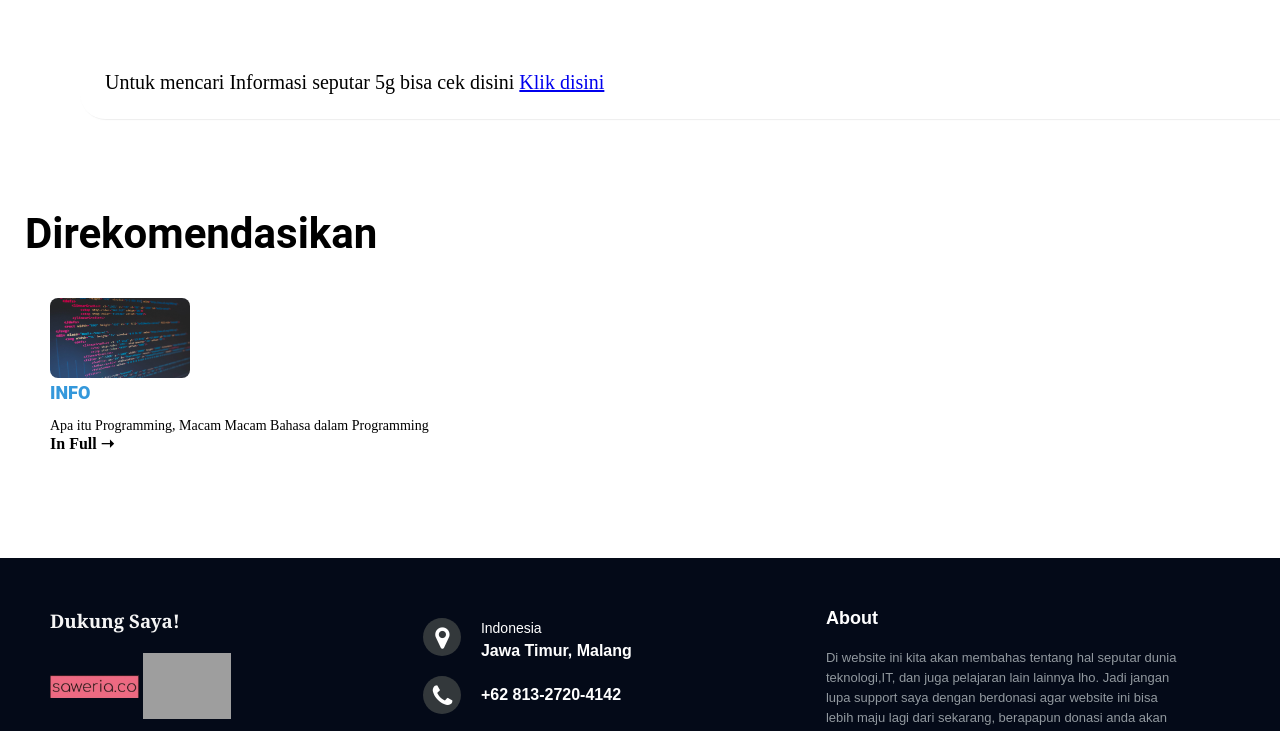
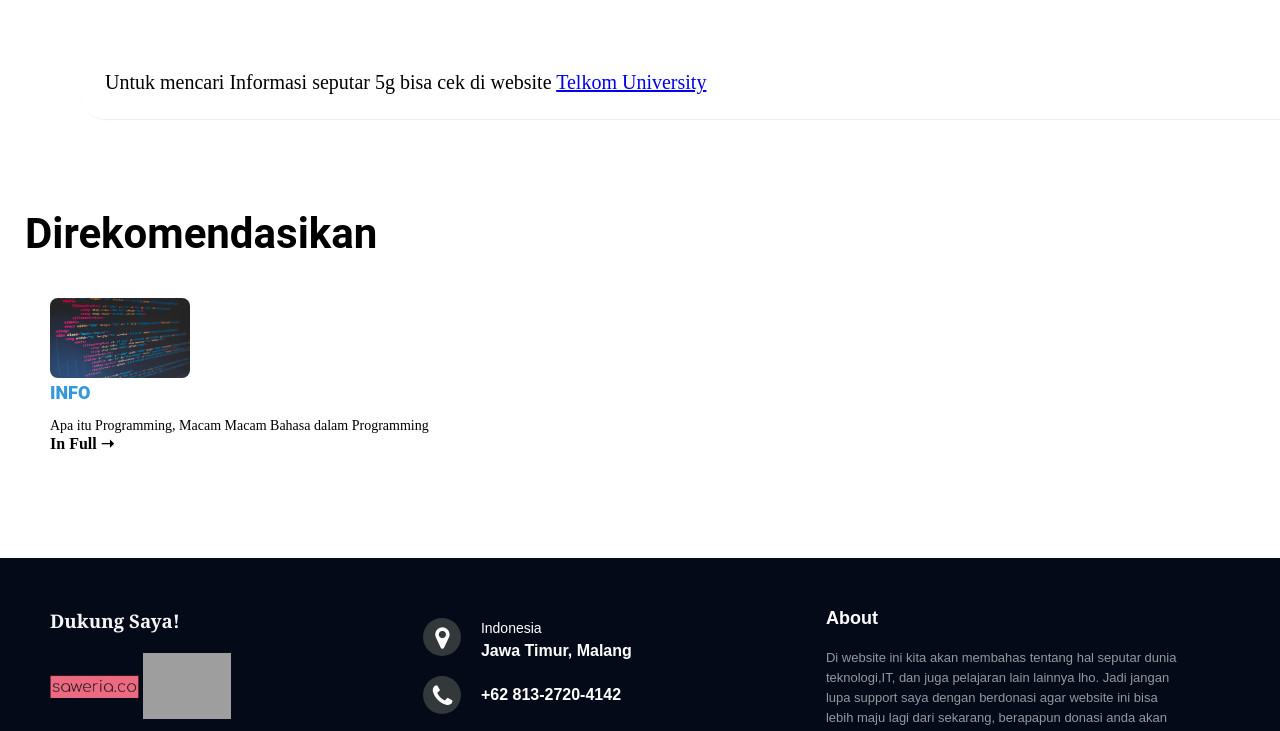
Before and after one commit to reyhansaja/botakingfo.github.io, a plain HTML site: page Teknologi5g/Teknologi5g.html in a window 1280 px wide. Shown: the part 1670-2401 px from the top of the page. Drawn offline with Linux system fonts and the light colour scheme; grey boxes are pictures that could not be loaded.

Commit message:
Update Teknologi5g.html

```diff
--- a/Teknologi5g/Teknologi5g.html
+++ b/Teknologi5g/Teknologi5g.html
@@ -63,7 +63,7 @@
 			<h1>•Penyebaran 5g di Indonesia:</h1>
 			<p>Sayangnya Teknologi 5g di Indonesia sendiri belum merata penyebarannya hanya beberapa wilayah di kota besar saja yang bisa mengakses jaringan 5g di Indonesia contohnya Jabodetabek dan lain-lain. Untuk penyebaran 5g bisa dilihat di berbagai website di google, contohnya <a href="https://www.speedtest.net/ookla-5g-map">klik disini</a></p>
 			<br><br><br>
-			<p>Untuk mencari Informasi seputar 5g bisa cek disini <a href="https://telkomuniversity.ac.id/?s=teknologi+5g">Klik disini</a></p>
+			<p>Untuk mencari Informasi seputar 5g bisa cek di website <a href="https://telkomuniversity.ac.id/?s=teknologi+5g">Telkom University</a></p>
 	</div>
 	<br><br><br><br><br>
 		<div class="sugested-content">
```
